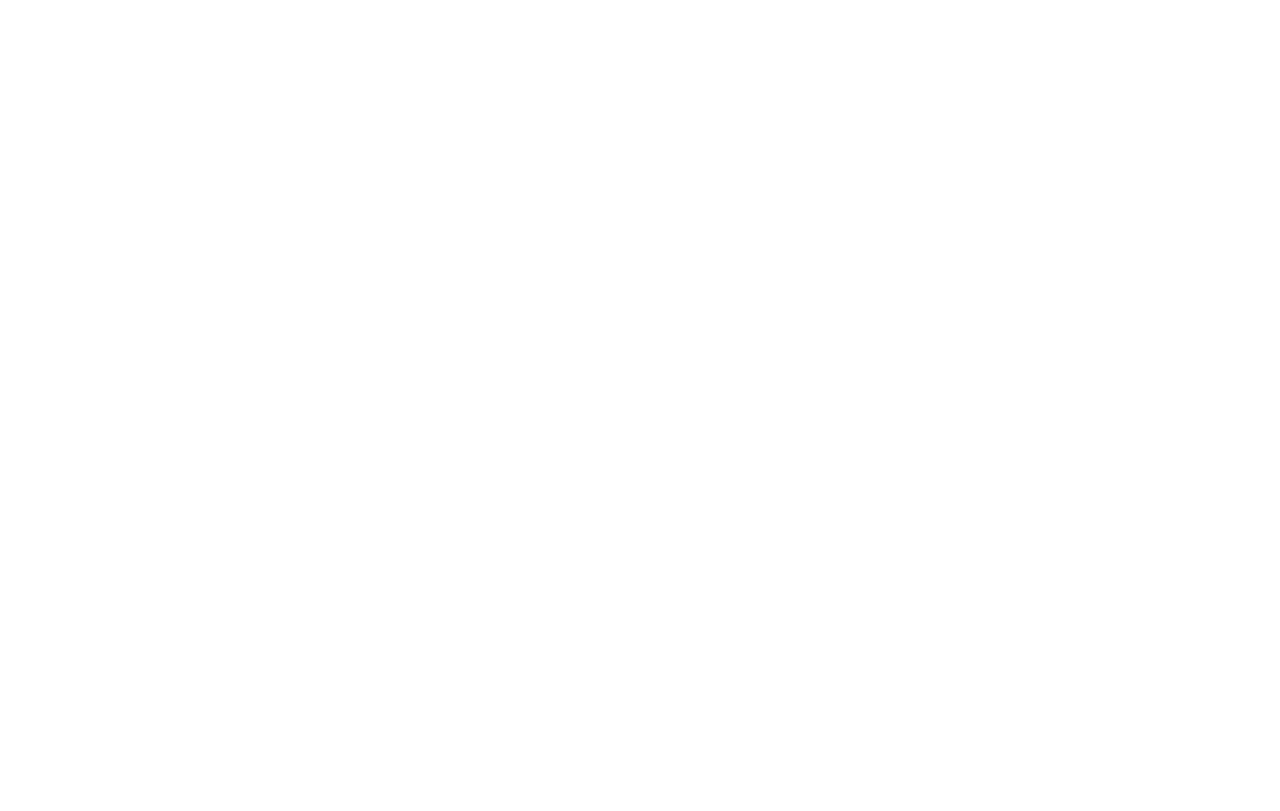
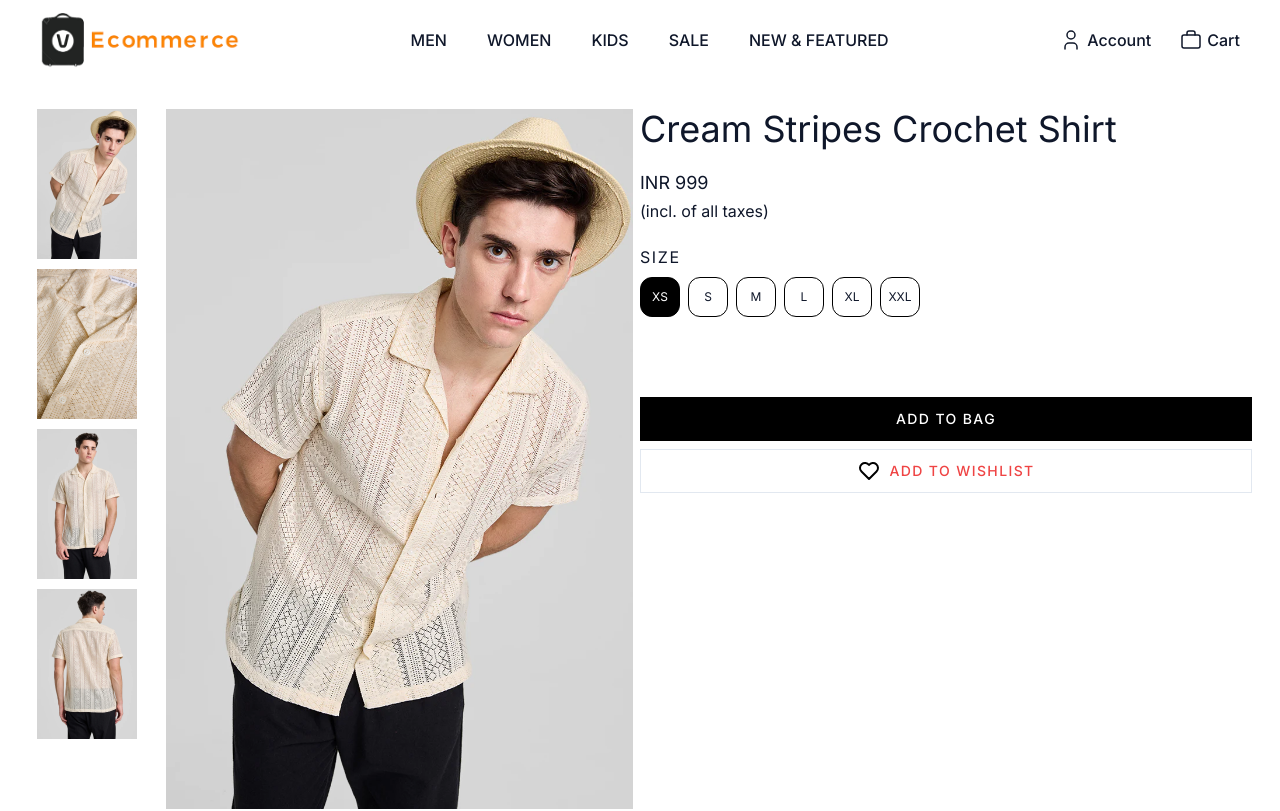
Before and after one commit to Kritik-Kapoor/RetailTherapy, a React (Vite) app in the folder client/: page /products/1 in a window 1280 px wide. Before the commit this address had no page. Shown: the top 811 px of the page. Built offline with nearby package versions, Linux system fonts and the light colour scheme.

Commit message:
created view-product page

```diff
--- a/client/components/ui/card/ProductCard.tsx
+++ b/client/components/ui/card/ProductCard.tsx
@@ -1,11 +1,13 @@
 import React, { useState } from "react";
+import { Link } from "react-router-dom";
 
 interface ProductCardProps {
   data: {
+    id: number;
     image: string;
     hoverImage: string;
+    company: string;
     title: string;
-    subtitle: string;
     price: string;
   };
 }
@@ -14,10 +16,11 @@
   const [imgSrc, setImgSrc] = useState(data.image);
 
   return (
-    <div
+    <Link
       onMouseEnter={() => setImgSrc(data.hoverImage)}
       onMouseLeave={() => setImgSrc(data.image)}
       className="cursor-pointer text-left"
+      to={`/products/${data.id}`}
     >
       <img
         src={imgSrc}
@@ -26,14 +29,14 @@
       />
       <div className="space-y-1 mt-2">
         <h3 className="font-semibold text-xs lg:text-sm xl:text-base">
-          {data.title}
+          {data.company}
         </h3>
         <h5 className="font-light text-xs lg:text-sm whitespace-normal break-words">
-          {data.subtitle}
+          {data.title}
         </h5>
         <p className="text-xs lg:text-sm text-slate-600">INR {data.price}</p>
       </div>
-    </div>
+    </Link>
   );
 };
 
--- a/client/json/ProductsData.json
+++ b/client/json/ProductsData.json
@@ -4,41 +4,117 @@
       "id": 1,
       "image": "/assets/products/product-1.webp",
       "hoverImage": "/assets/products/product-1.1.webp",
-      "title": "H&M",
-      "subtitle": "Cream Stripes Crochet Shirt",
-      "price": "999"
+      "allImages": [
+        "/assets/products/product-1.webp",
+        "/assets/products/product-1.1.webp",
+        "/assets/products/product-1.2.webp",
+        "/assets/products/product-1.3.webp"
+      ],
+      "company": "H&M",
+      "title": "Cream Stripes Crochet Shirt",
+      "price": "999",
+      "size": [
+        { "size": "xs", "qty": 3 },
+        { "size": "s", "qty": 1 },
+        { "size": "m", "qty": 5 },
+        { "size": "l", "qty": 0 },
+        { "size": "xl", "qty": 2 },
+        { "size": "xxl", "qty": 0 }
+      ],
+      "info": {
+        "description": "Give a majestic lift to your look with this blue checks pattern shirt. The shirt is crafted from fine 82.5% lyocell, 15.2% linen, 2.3% cotton. It is a versatile staple and great for teaming with jeans for a more casual look or smartening up with a classic pair of chinos",
+        "fit": "slim fit",
+        "model": "Model is 6'1 wearing M size",
+        "country": "India"
+      }
     },
     {
       "id": 2,
       "image": "/assets/products/product-2.webp",
       "hoverImage": "/assets/products/product-2.1.webp",
-      "title": "M&S",
-      "subtitle": "White Cuban Abstract Shirt",
-      "price": "1200"
+      "allImages": [
+        "/assets/products/product-2.webp",
+        "/assets/products/product-2.1.webp",
+        "/assets/products/product-2.2.webp",
+        "/assets/products/product-2.3.webp"
+      ],
+      "company": "M&S",
+      "title": "White Cuban Abstract Shirt",
+      "price": "1200",
+      "size": [
+        { "size": "xs", "qty": 2 },
+        { "size": "s", "qty": 5 },
+        { "size": "m", "qty": 3 },
+        { "size": "l", "qty": 2 },
+        { "size": "xl", "qty": 0 },
+        { "size": "xxl", "qty": 1 }
+      ]
     },
     {
       "id": 3,
       "image": "/assets/products/product-3.jpg",
       "hoverImage": "/assets/products/product-3.1.jpg",
-      "title": "Levi's",
-      "subtitle": "Men's 511 Mid Indigo Slim Fit Jeans",
-      "price": "3000"
+      "allImages": [
+        "/assets/products/product-3.jpg",
+        "/assets/products/product-3.1.jpg",
+        "/assets/products/product-3.2.jpg",
+        "/assets/products/product-3.3.jpg"
+      ],
+      "company": "Levi's",
+      "title": "Men's 511 Mid Indigo Slim Fit Jeans",
+      "price": "3000",
+      "size": [
+        { "size": "xs", "qty": 0 },
+        { "size": "s", "qty": 0 },
+        { "size": "m", "qty": 5 },
+        { "size": "l", "qty": 2 },
+        { "size": "xl", "qty": 2 },
+        { "size": "xxl", "qty": 0 }
+      ]
     },
     {
       "id": 4,
       "image": "/assets/products/product-4.jfif",
       "hoverImage": "/assets/products/product-4.1.webp",
-      "title": "H&M",
-      "subtitle": "Oversized Fit T-shirt",
-      "price": "800"
+      "allImages": [
+        "/assets/products/product-4.jfif",
+        "/assets/products/product-4.1.webp",
+        "/assets/products/product-4.2.webp",
+        "/assets/products/product-4.3.webp"
+      ],
+      "company": "H&M",
+      "title": "Oversized Fit T-shirt",
+      "price": "800",
+      "size": [
+        { "size": "xs", "qty": 3 },
+        { "size": "s", "qty": 1 },
+        { "size": "m", "qty": 5 },
+        { "size": "l", "qty": 3 },
+        { "size": "xl", "qty": 2 },
+        { "size": "xxl", "qty": 4 }
+      ]
     },
     {
       "id": 5,
       "image": "/assets/products/product-5.png",
       "hoverImage": "/assets/products/product-5.2.png",
-      "title": "NIKE",
-      "subtitle": "Oversized Fit T-shirt",
-      "price": "800"
+      "allImages": [
+        "/assets/products/product-5.png",
+        "/assets/products/product-5.1.png",
+        "/assets/products/product-5.2.jfif",
+        "/assets/products/product-5.3.webp"
+      ],
+      "company": "NIKE",
+      "title": "Oversized Fit T-shirt",
+      "price": "800",
+      "size": [
+        { "size": "xs", "qty": 3 },
+        { "size": "s", "qty": 1 },
+        { "size": "m", "qty": 5 },
+        { "size": "l", "qty": 0 },
+        { "size": "xl", "qty": 2 },
+        { "size": "xxl", "qty": 0 }
+      ]
     }
   ]
 }
--- a/client/src/App.tsx
+++ b/client/src/App.tsx
@@ -3,6 +3,7 @@
 import Login from "./pages/onboarding/Login";
 import Register from "./pages/onboarding/Register";
 import Home from "./pages/home/Home";
+import ViewProduct from "./pages/products/ViewProduct";
 
 function App() {
   return (
@@ -11,6 +12,7 @@
         <Route path="/" element={<Home />} />
         <Route path="/login" element={<Login />} />
         <Route path="/register" element={<Register />} />
+        <Route path="/products/:id" element={<ViewProduct />} />
       </Routes>
     </BrowserRouter>
   );
--- /dev/null
+++ b/client/src/pages/products/ViewProduct.tsx
@@ -0,0 +1,90 @@
+import { useState } from "react";
+import { useParams } from "react-router-dom";
+import Footer from "../../../components/footer/Footer";
+import Navbar from "../../../components/navbar/Navbar";
+import Products from "../../../json/ProductsData.json";
+import "./product.css";
+import { Button } from "../../../components/ui/button";
+import { IconHeart } from "@tabler/icons-react";
+
+const ViewProduct: React.FC = () => {
+  const { id } = useParams();
+
+  const product = Products.products.filter((prod) => prod.id === Number(id));
+
+  console.log(product);
+  const [selectedImg, setSelectedImg] = useState(0);
+  const [selectedSize, setSelectedSize] = useState("xs");
+
+  return (
+    <section>
+      <Navbar />
+      <div className="container grid grid-cols-2 p-7">
+        <div className="flex gap-5">
+          <div className="w-1/5 flex flex-col items-center gap-2.5">
+            {product[0].allImages.map((img, index) => (
+              <img
+                key={index}
+                src={img}
+                alt="Other product img"
+                className="h-[150px]"
+                onClick={() => setSelectedImg(index)}
+              />
+            ))}
+          </div>
+          <div className="w-4/5">
+            <img
+              src={product[0].allImages[selectedImg]}
+              alt="Main Product Img"
+              className="h-[700px]"
+            />
+          </div>
+        </div>
+        <div className="space-y-5">
+          <h1 className="text-4xl">{product[0].title}</h1>
+          <p className="text-lg">
+            INR {product[0].price} <br />
+            <span className="text-base">(incl. of all taxes)</span>
+          </p>
+          <div>
+            <p className="mb-2 tracking-widest">SIZE</p>
+            <div className="flex items center gap-2">
+              {product[0].size.map((value) => (
+                <p
+                  className={`w-[40px] h-[40px] flex items-center justify-center border border-black rounded-xl text-xs uppercase p-1 transition-colors hover:bg-black hover:text-white hover:shadow-lg cursor-pointer ${
+                    selectedSize === value.size
+                      ? "bg-black text-white"
+                      : "bg-transparent"
+                  }`}
+                  onClick={() => setSelectedSize(value.size)}
+                  key={value.size}
+                >
+                  {value.size}
+                </p>
+              ))}
+            </div>
+          </div>
+          <div className="space-y-2 !mt-20">
+            <Button
+              size="lg"
+              variant="dark"
+              className="w-full tracking-widest rounded-none"
+            >
+              ADD TO BAG
+            </Button>
+            <Button
+              size="lg"
+              variant="outline"
+              className="w-full tracking-widest text-red-500 hover:text-red-500 rounded-none"
+            >
+              <IconHeart className="mr-2 text-black" /> ADD TO WISHLIST
+            </Button>
+          </div>
+        </div>
+      </div>
+      <Footer />
+    </section>
+  );
+};
+
+export default ViewProduct;
--- /dev/null
+++ b/client/src/pages/products/product.css
@@ -0,0 +1,16 @@
+.size-icon {
+  width: 40px;
+  height: 40px;
+  padding: 5px;
+  border: 1px solid #000;
+  border-radius: 12px;
+  display: flex;
+  align-items: center;
+  justify-content: center;
+  text-transform: uppercase;
+  font-size: 12px;
+}
+.size-icon:hover {
+  background-color: #000;
+  color: #fff;
+}
```
